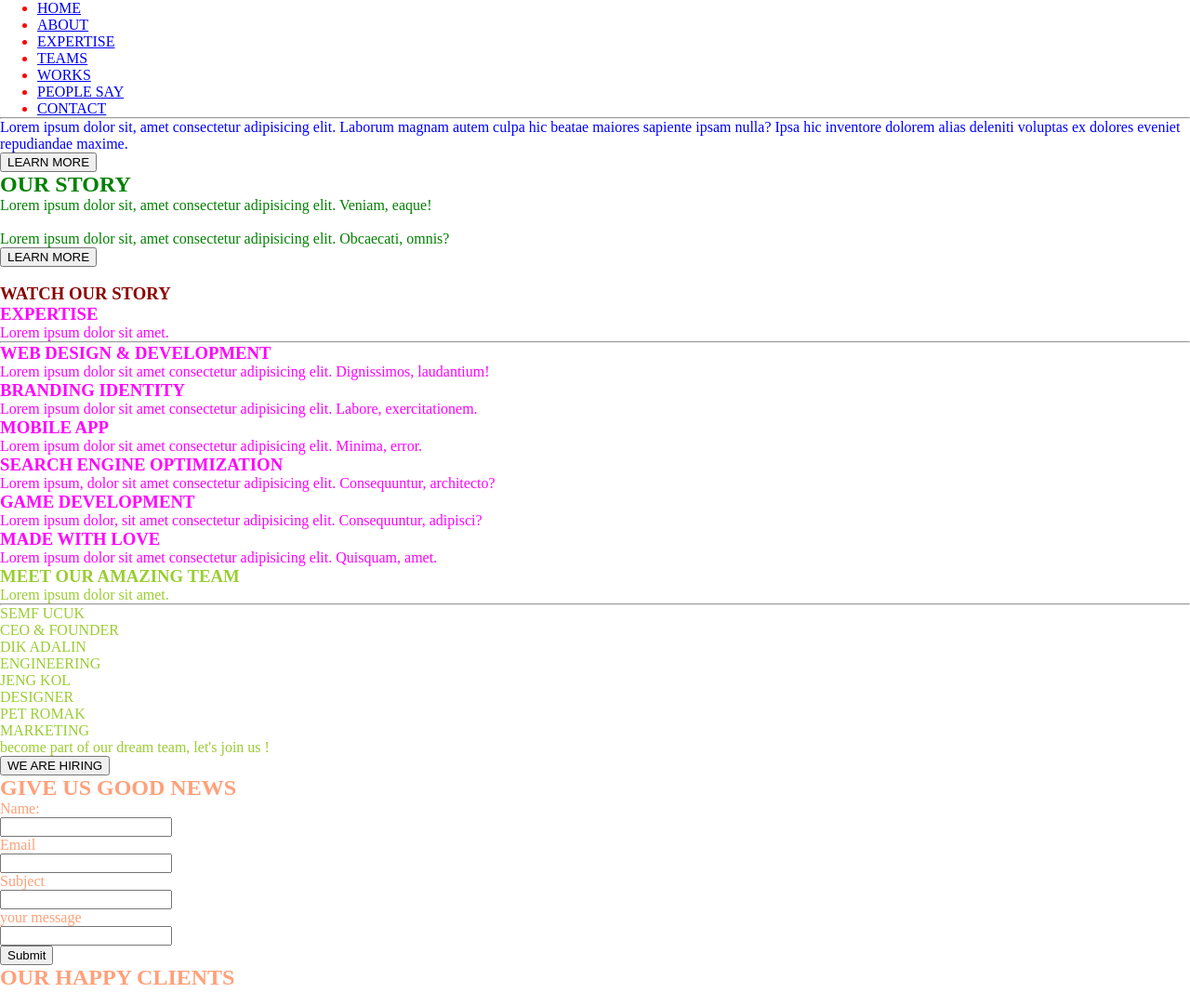
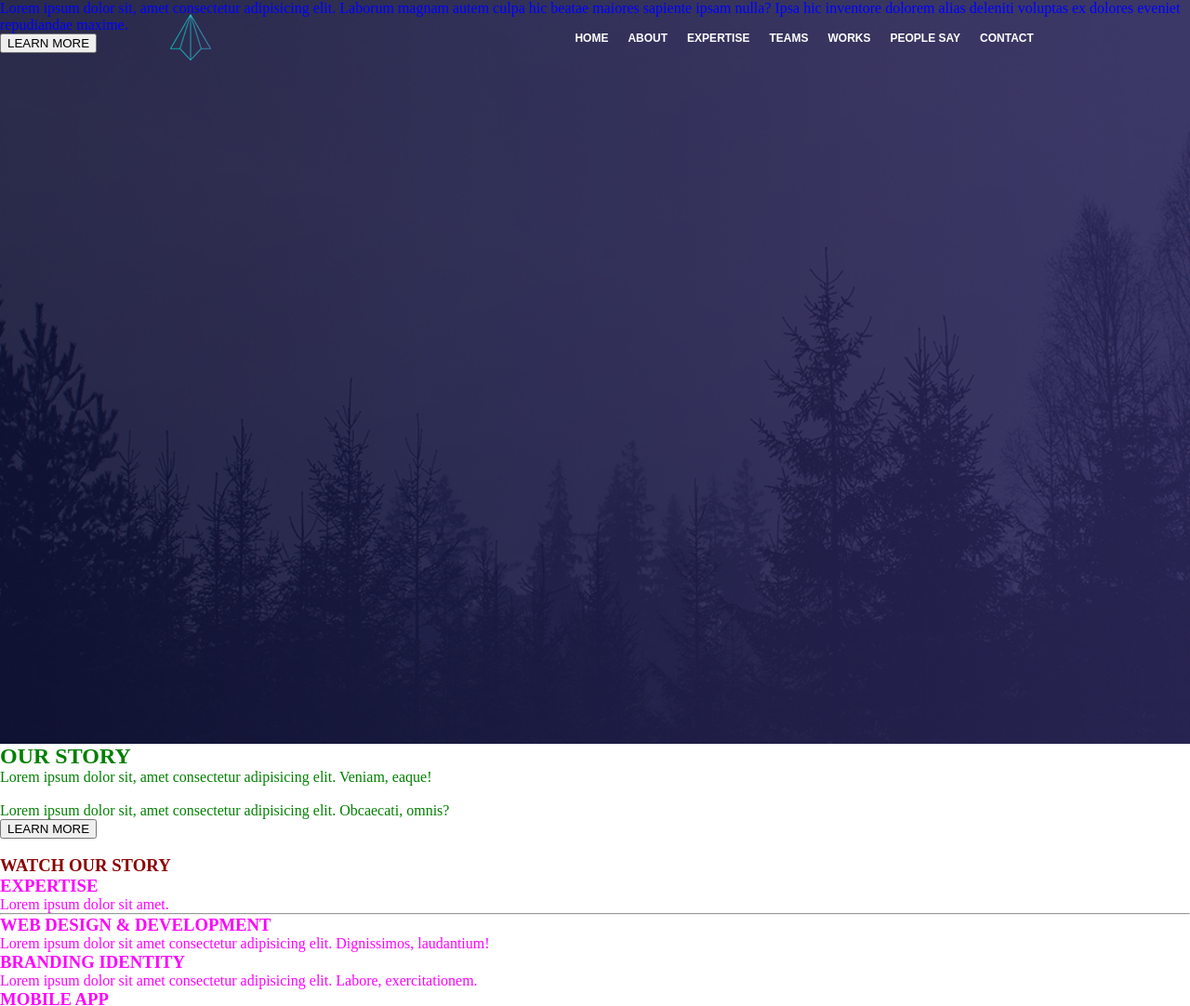
Before and after one commit to BuffCan/psd_to_html, a plain HTML site: page index.html in a window 1280 px wide. Shown: the top 1082 px of the page at 93% size. Drawn offline with Linux system fonts and the light colour scheme.

Commit message:
added navbar

```diff
--- a/index.html
+++ b/index.html
@@ -8,11 +8,6 @@
     <title>Document</title>
     <link rel="stylesheet" href="styles.css">
 
-    <!-- added style section for later
-    <style>
-
-    </style>
-    -->
 
 </head>
 <body>
@@ -20,27 +15,23 @@
 <!-- HEADER & NAVIGATION BAR & HERO SECTION -->
 
     <header class="header">
-        <nav>
-            <div class="logo">
-            </div>
             <div class="navigation">
+                <img src="sources/photoshop/design-assets/png/logo.png" class="logo">
                 <ul>
-                    <li><a href="#">HOME</a></li>
-                    <li><a href="#">ABOUT</a></li>
-                    <li><a href="#">EXPERTISE</a></li>
-                    <li><a href="#">TEAMS</a></li>
-                    <li><a href="#">WORKS</a></li>
-                    <li><a href="#">PEOPLE SAY</a></li>
-                    <li><a href="#">CONTACT</a></li>
+                    <li><a href="#hero-section">HOME</a></li>
+                    <li><a href="#our_story-section">ABOUT</a></li>
+                    <li><a href="#expertise-section">EXPERTISE</a></li>
+                    <li><a href="#team-section">TEAMS</a></li>
+                    <li><a href="#contact_client-section">WORKS</a></li>
+                    <li><a href="#contact_client-section">PEOPLE SAY</a></li>
+                    <li><a href="#about-section">CONTACT</a></li>
                 </ul>
             </div>
-        </nav>
 
 
         <!-- HERO SECTION -->
 
         <section id="hero-section">
-            <hr>
                 <p>Lorem ipsum dolor sit, amet consectetur adipisicing elit. Laborum magnam autem culpa hic beatae maiores sapiente ipsam nulla? Ipsa hic inventore dolorem alias deleniti voluptas ex dolores eveniet repudiandae maxime.
                 </p>
                 <div class="button-header">
@@ -97,10 +88,7 @@
         <!-- EXPERTISE SECTION -->
 
         <section id="expertise-section">
-            <div class="expertise">
 
-            </div>
-            <div class="expertise-content">
                 <div class="expertise-header-title">
                      <h3>EXPERTISE</h3>
                      <p>Lorem ipsum dolor sit amet.</p>
@@ -183,7 +171,6 @@
 
                 <!-- -->
 
-            </div>
         </section>
 
         <!-- TEAM SECTION -->
@@ -274,16 +261,16 @@
                     <h2>OUR HAPPY CLIENTS</h2>
 
                     <div class="client-photos">
-                        <img src="" alt="">
-                        <img src="" alt="">
-                        <img src="" alt="">
-                        <img src="" alt="">
-                        <img src="" alt="">
-                        <img src="" alt="">
-                        <img src="" alt="">
-                        <img src="" alt="">
-                        <img src="" alt="">
-                        <img src="" alt="">
+                        <img src="/sources/photoshop/design-assets/png/Zara_Logo.png" alt="">
+                        <img src="/sources/photoshop/design-assets/png/Logo_of_Mango_(new).png" alt="">
+                        <img src="/sources/photoshop/design-assets/png/1280px-Barneys_New_York_Logo.png" alt="">
+                        <img src="/sources/photoshop/design-assets/png/1280px-Gucci_Logo.png" alt="">
+                        <img src="/sources/photoshop/design-assets/png/Calvin_klein_logo.png" alt="">
+                        <img src="/sources/photoshop/design-assets/png/1280px-Logo_NIKE.png" alt="">
+                        <img src="/sources/photoshop/design-assets/png/Converse_logo.png" alt="">
+                        <img src="/sources/photoshop/design-assets/png/Puma_Logo.png" alt="">
+                        <img src="/sources/photoshop/design-assets/png/1280px-Levi's_logo.png" alt="">
+                        <img src="/sources/photoshop/design-assets/png/Billabong.png" alt="">
                     </div>
 
               </div>
@@ -295,6 +282,7 @@
 <!-- FOOTER WITH ABOUT SECTION -->
 
     <footer>
+    <section id="about-section">
 
         <!-- -->
 
@@ -355,6 +343,7 @@
         <nav class="nav-bottom">
 
         </nav>
+    </section>
     </footer>
 </body>
 </html>
--- a/styles.css
+++ b/styles.css
@@ -2,9 +2,56 @@
     margin: 0;
 }
 
-nav {
-    color: red;
+.header {
+    background: url(/sources/photoshop/design-assets/bgk-header.png) no-repeat;
+    background-size: cover;
+    height: 100vh;
+    background-position: center;
 }
+
+.navigation {
+    display: flex;
+    justify-content: space-around;
+    align-items: center;
+    width: 100%;
+    background-color: rgba(0 ,0 ,0 ,);
+    position: -webkit-sticky;
+    position: fixed;
+    top: 0;
+}
+
+.navigation .logo {
+    padding: 15px;
+}
+
+.navigation ul {
+    text-align: center;
+    justify-content: space-between;
+    letter-spacing: 17px;
+}
+
+.navigation ul li {
+    list-style: none;
+    display: inline-block;
+
+}
+
+.navigation ul li a {
+    text-decoration: none;
+    text-transform: uppercase;
+    color: #fff;
+    font-size: 12px;
+    font-family: sans-serif;
+    letter-spacing: 0px;
+    font-weight: 600;
+    transition: all ease 0.5s;
+}
+
+.header ul li a:hover {
+    background-color: #211b4385;
+
+}
+
 
 #hero-section {
     color: blue;
```
